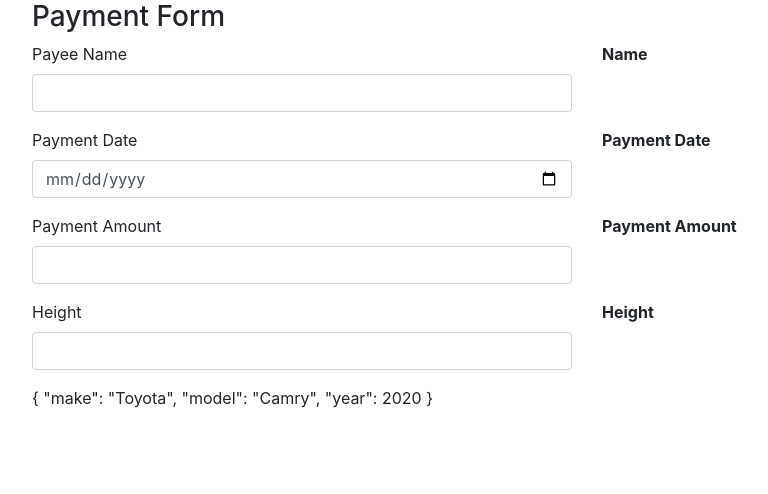
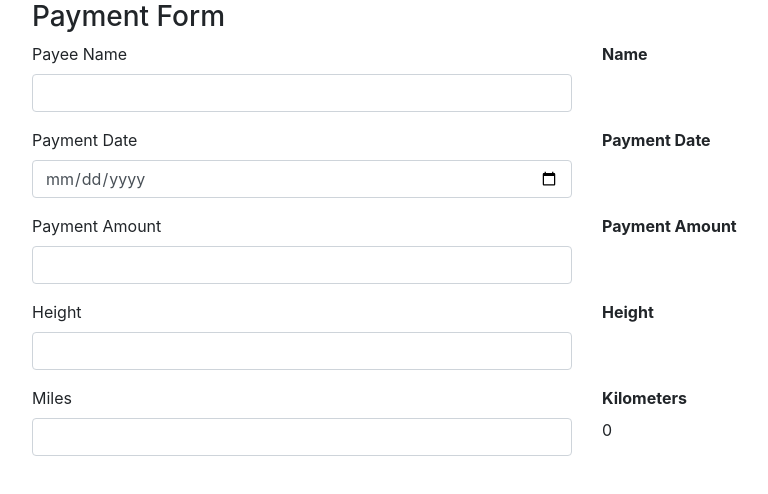
Before and after one commit to rodvind/piping, an Angular app: page / in a window 1280 px wide. Shown: the top 494 px of the page, without its empty margins (53-821 px from the left). Built offline with nearby package versions, Linux system fonts and the light colour scheme.

Commit message:
Create my first pip to convert miles to km

```diff
--- a/src/app/app.component.html
+++ b/src/app/app.component.html
@@ -70,5 +70,21 @@
       </div>
     </div>
   </div>
-  {{ car | json }}
+
+  <div class="row">
+    <div class="form-group col">
+      <label>Miles</label>
+      <input
+        class="form-control"
+        (input)="onMilesChange($event.target.value)"
+      >
+    </div>
+
+    <div class="col">
+      <label><b>Kilometers</b></label>
+      <div>
+        {{ miles | convMileToKM }}
+      </div>
+    </div>
+  </div>
 </div>
--- a/src/app/app.component.ts
+++ b/src/app/app.component.ts
@@ -10,12 +10,11 @@ export class AppComponent {
   date: string;
   amount: number;
   height: number;
+  miles: number;
 
-  car = {
-    make: 'Toyota',
-    model: 'Camry',
-    year: 2020
-  };
+  onMilesChange(value: string) {
+    this.miles = parseFloat(value);
+  }
 
   onNameChange(value: string) {
     this.name = value;
--- a/src/app/app.module.ts
+++ b/src/app/app.module.ts
@@ -2,10 +2,12 @@ import { BrowserModule } from '@angular/platform-browser';
 import { NgModule } from '@angular/core';
 
 import { AppComponent } from './app.component';
+import { ConvMileToKMPipe } from './conv-mile-to-km.pipe';
 
 @NgModule({
   declarations: [
-    AppComponent
+    AppComponent,
+    ConvMileToKMPipe
   ],
   imports: [
     BrowserModule
--- /dev/null
+++ b/src/app/conv-mile-to-km.pipe.ts
@@ -0,0 +1,12 @@
+import { Pipe, PipeTransform } from '@angular/core';
+
+@Pipe({
+  name: 'convMileToKM'
+})
+export class ConvMileToKMPipe implements PipeTransform {
+
+  transform(value: any, ...args: any[]): any {
+    return value ? value * 1.60934 : 0;
+  }
+
+}
```
Also changed, not shown: 1 other file (tests, documents, lock files or other folders).
